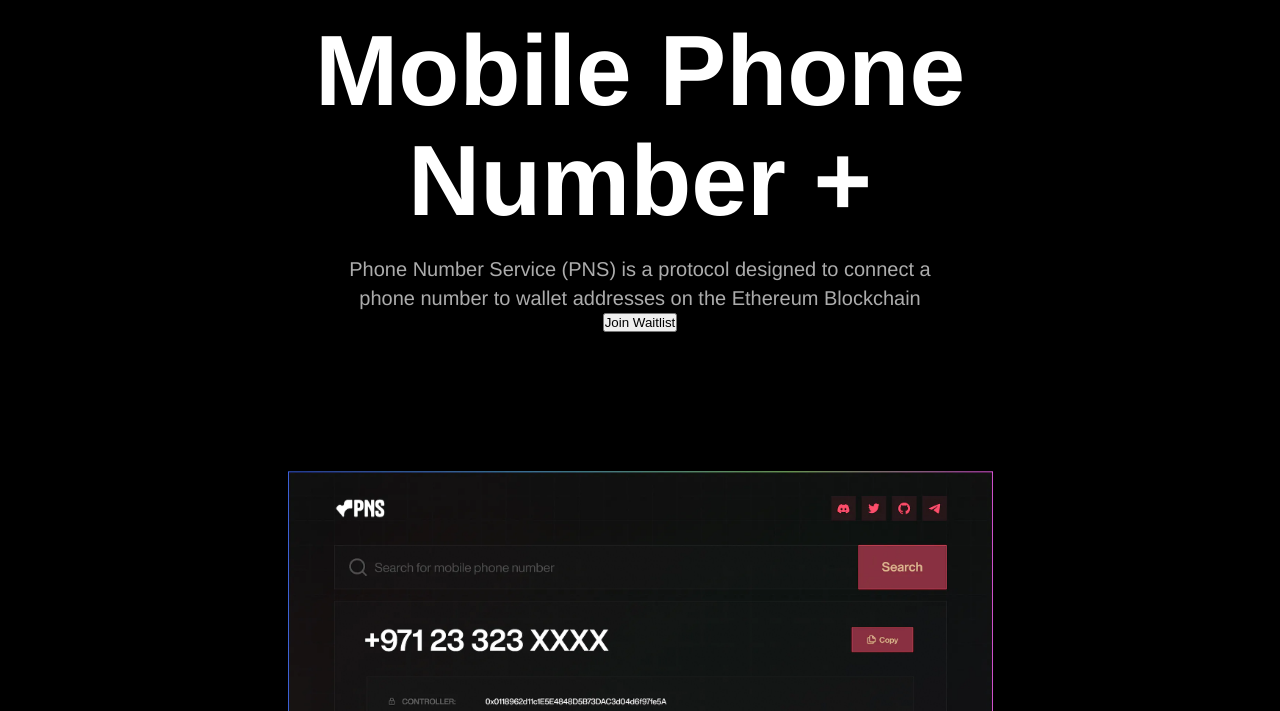
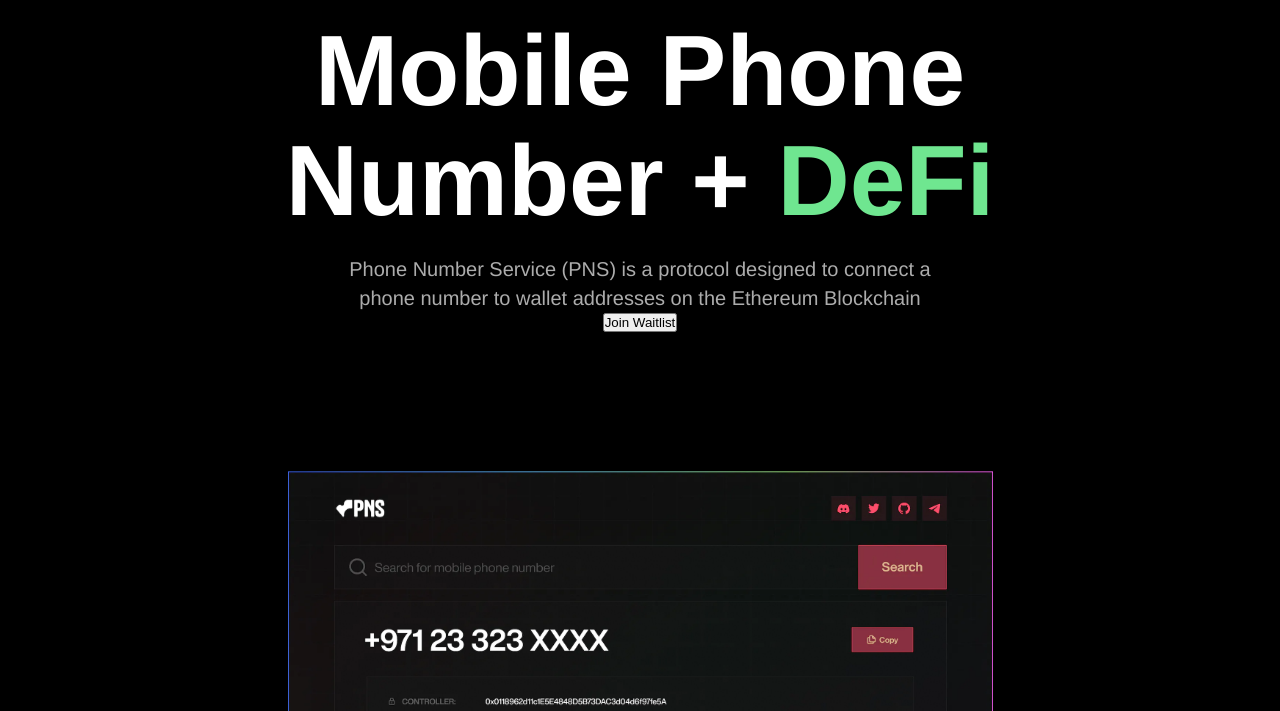
Before and after one commit to aryav-022/ashish-intern-project, a plain HTML site: page index.html in a window 1280 px wide. Shown: the part 89-800 px from the top of the page. Drawn offline with nearby package versions, Linux system fonts and the light colour scheme.

Commit message:
Text Effect Added

```diff
--- a/index.html
+++ b/index.html
@@ -38,7 +38,7 @@
                 <div class="content-box">
                     <h1 class="content-heading">
                         Mobile Phone
-                        Number + <span class="text-muted"></span>
+                        Number + <span class="text-muted" id="textMuted">Web3</span>
                     </h1>
 
                     <p class="content-para">
@@ -60,9 +60,8 @@
         </div>
     </div>
 
-
-
+    <script src="javaSc.js"></script>
     <script src="https://cdn.jsdelivr.net/npm/typed.js@2.0.12"></script>
-  <script src="https://kit.fontawesome.com/58a810656e.js" crossorigin="anonymous"></script>
+    <script src="https://kit.fontawesome.com/58a810656e.js" crossorigin="anonymous"></script>
 </body>
 </html>
--- a/javaSc.js
+++ b/javaSc.js
@@ -0,0 +1,17 @@
+const textMuted = document.getElementById("textMuted");
+const words = ["Web3", "DeFi", "Payments"];
+const colors = ["#ff4d6a", "#7cffa0", "#ffcb4b"];
+
+let idx = 1;
+
+setInterval(() => {
+    textMuted.style.color = colors[idx];
+    textMuted.textContent = words[idx];
+    textMuted.style.opacity = 1;
+
+    setTimeout(() => {
+        textMuted.style.opacity = 0;
+    }, 2000);
+
+    idx = (idx + 1) % words.length;
+}, 3000);
--- a/style.css
+++ b/style.css
@@ -86,7 +86,7 @@
   font-size:100px;
   font-weight: 700;
   line-height: 110.5% ;
-  max-width: 60%;
+  max-width: 85%;
   text-align: center;
   font-family: Helvetica;
 }
@@ -101,7 +101,10 @@
   font-family: Helvetica;
 }
 
-
+.text-muted {
+  transition: opacity 1s;
+  color: #ff4d6a;
+}
 
 
 .lower-container{
```
